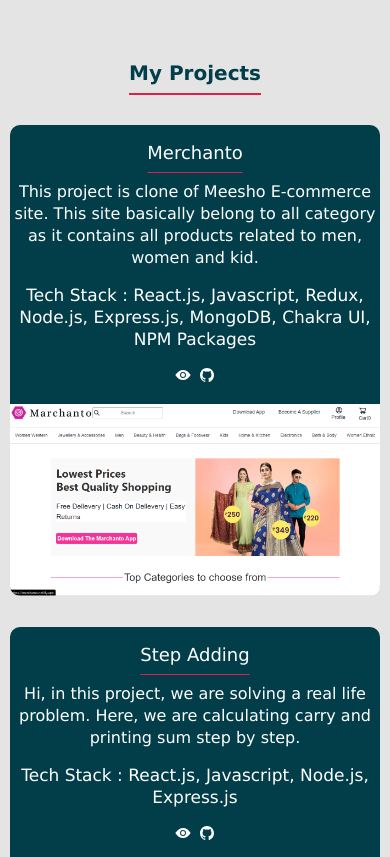
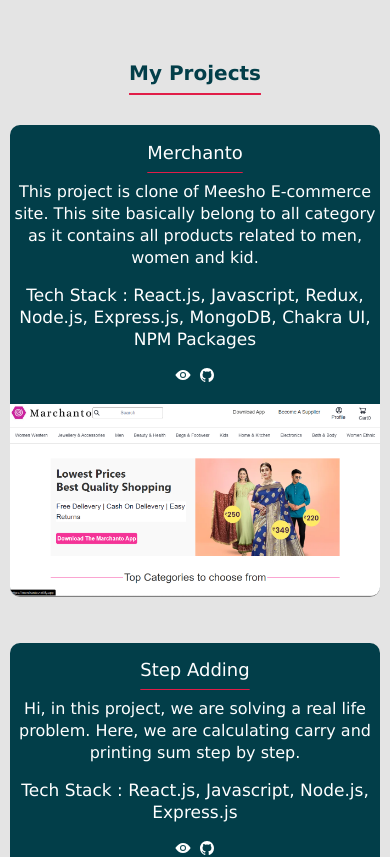
Before and after one commit to vrishabh081/vrishabh081.github.io, a React (Create React App) app: page / in a window 390 px wide. Shown: the part 1960-2817 px from the top of the page. Built offline with nearby package versions, Linux system fonts and the light colour scheme.

Commit message:
Added some-style

```diff
--- a/src/Components/Navbar/Navbar.css
+++ b/src/Components/Navbar/Navbar.css
@@ -283,7 +283,7 @@
     display: flex;
     justify-content: space-between;
     margin: auto;
-    margin-bottom: 4vh;
+    margin-bottom: 3rem;
     background-color: #023e49;
     color: white;
     width: 48rem;
@@ -295,6 +295,7 @@
     margin-bottom: -6px;
     width: 400px;
     height: 100%;
+    border-bottom: 1px solid grey;
   }
   #image-div{
     width: 400px;
@@ -472,7 +473,7 @@
     #projects-items{
       display: block;
       margin: auto;
-      margin-bottom: 4vh;
+      margin-bottom: 3rem;
       background-color: #023e49;
       color: white;
       width: 95%;
```
